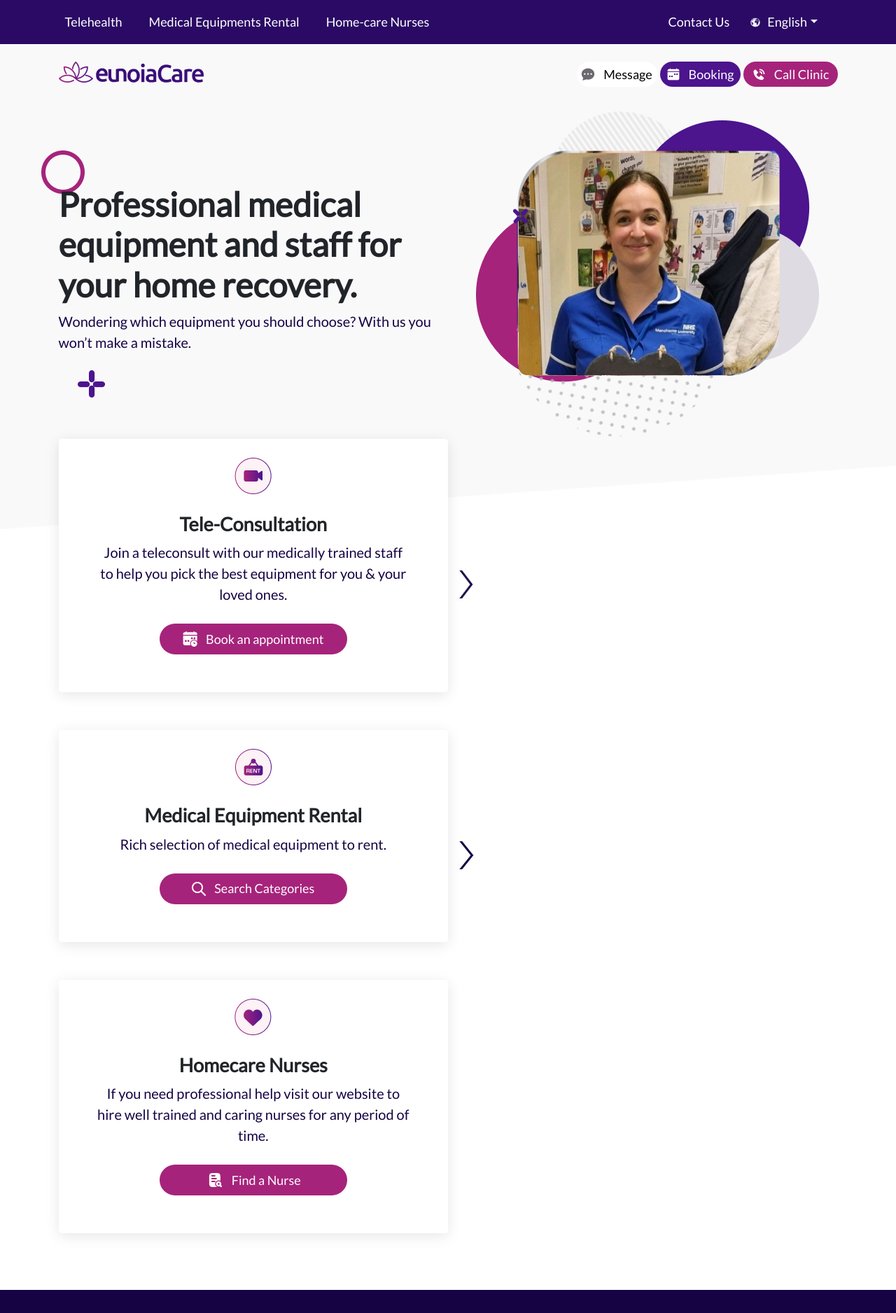
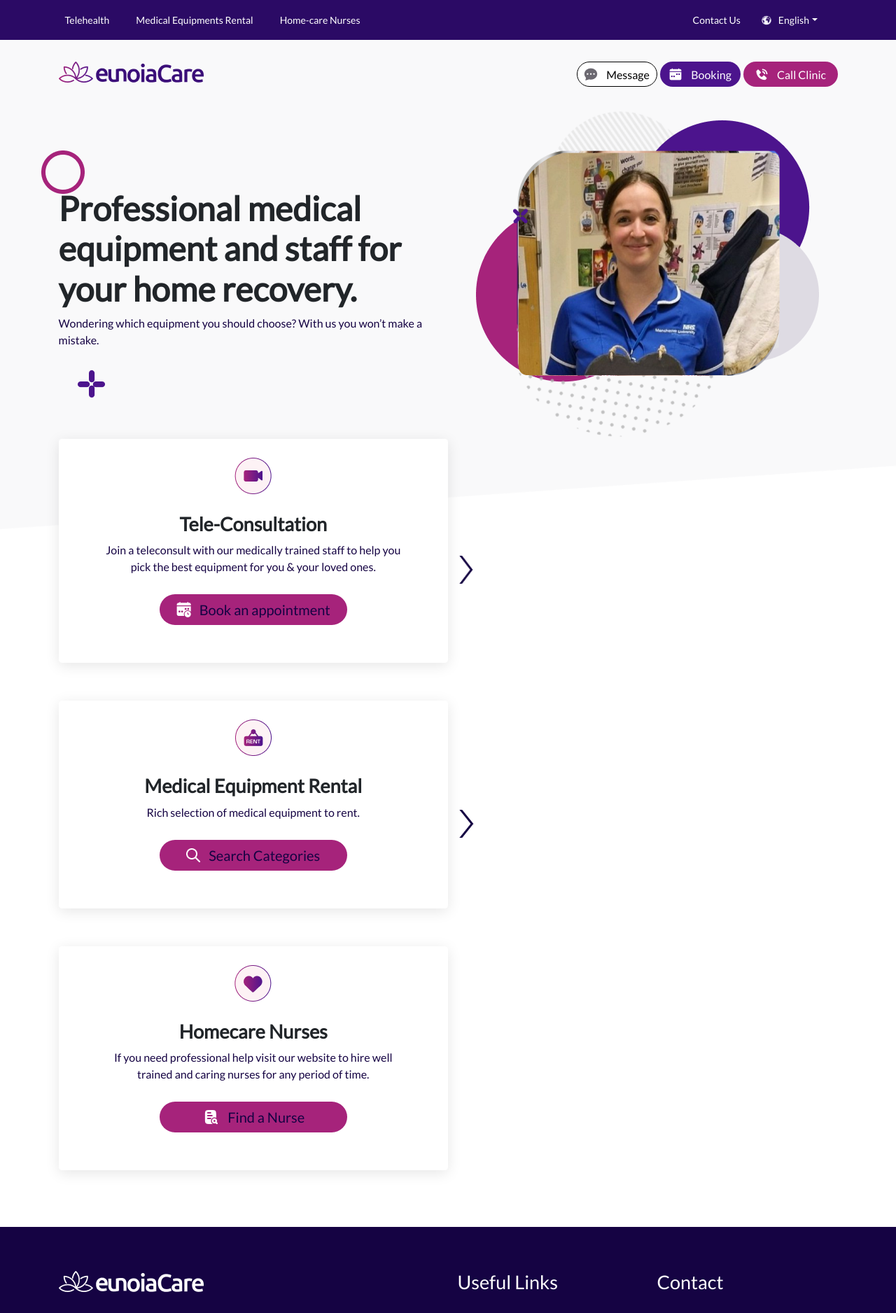
Before and after one commit to NathanNhan/du-an-congty, a React (Create React App) app: page / in a window 1280 px wide. Shown: the top 1876 px of the page at 70% size. Built offline with nearby package versions, Linux system fonts and the light colour scheme.

Commit message:
update_14052022

```diff
--- a/package.json
+++ b/package.json
@@ -9,7 +9,9 @@
     "node-sass": "^7.0.1",
     "react": "^18.1.0",
     "react-dom": "^18.1.0",
+    "react-phone-number-input": "^3.1.52",
     "react-scripts": "5.0.1",
+    "react-toastify": "^9.0.1",
     "web-vitals": "^2.1.4"
   },
   "scripts": {
--- a/src/Layout/MainLayout.js
+++ b/src/Layout/MainLayout.js
@@ -1,8 +1,10 @@
 import React from 'react'
 import logo_footer from "../asset/logo_footer.png";
 import language from "../asset/language.png";
-
+import { ToastContainer, toast } from "react-toastify";
+import "react-toastify/dist/ReactToastify.css";
 const MainLayout = ({children}) => {
+  const notify = () => toast("Coming soon");
   return (
     <div>
       <header className="mb-5">
@@ -34,11 +36,14 @@ const MainLayout = ({children}) => {
                   </a>
                 </li>
                 <li className="nav-item">
-                  <a className="nav-link text-white" href="#">
+                  <a
+                    className="nav-link text-white"
+                    href="https://eunoiacare.co.id/"
+                  >
                     Medical Equipments Rental
                   </a>
                 </li>
-                <li className="nav-item">
+                <li className="nav-item" onClick={notify}>
                   <a className="nav-link text-white" href="#" tabIndex={-1}>
                     Home-care Nurses
                   </a>
--- a/src/Pages/HomePage.js
+++ b/src/Pages/HomePage.js
@@ -1,4 +1,4 @@
-import React from "react";
+import React, {useState} from "react";
 import arow from "../asset/Fill.png";
 import Logo from "../asset/Logo_indentity.png";
 import Hero from "../asset/hero.png";
@@ -20,8 +20,18 @@ import group_icon_star from "../asset/group_606.png";
 import group_icon_star1 from "../asset/group_603.png";
 import phone_icon from "../asset/phone_icon.png";
 import ear_phone from "../asset/ear_phone.png";
-
+import { ToastContainer, toast } from "react-toastify";
+import "react-toastify/dist/ReactToastify.css";
+import "react-phone-number-input/style.css";
+import PhoneInput from "react-phone-number-input";
 const HomePage = () => {
+  // `value` will be the parsed phone number in E.164 format.
+  // Example: "+12133734253".
+  const [value, setValue] = useState();
+  //show message
+  const notify = () => {
+    toast("Coming soon");
+  };
   return (
     <MainLayout>
       <main className="body">
@@ -98,7 +108,12 @@ const HomePage = () => {
                             We will contact through your phone number right
                             away!
                           </p>
-                          <input className="tel-info" type="text" />
+
+                          <PhoneInput
+                            placeholder="XXXX-XXXX-XXXX"
+                            value={value}
+                            onChange={setValue}
+                          />
                         </div>
                         <div className="footer-modal ">
                           <button className="call_me_back">
@@ -155,11 +170,12 @@ const HomePage = () => {
                         help you pick the best equipment for you & your loved
                         ones.
                       </p>
-
+                      <a href="https://eunoiacare.co.id/">
                         <button className="button-cart m-auto text-white">
                           <img src={icon_subtract} alt="" />
-                        Book an appointment
+                          <p>Book an appointment</p>
                         </button>
+                      </a>
                     </div>
                   </div>
                 </div>
@@ -176,11 +192,12 @@ const HomePage = () => {
                       <p className="mb-4 mt-2">
                         Rich selection of medical equipment to rent.
                       </p>
-
+                      <a href="https://eunoiacare.co.id/">
                         <button className="button-cart m-auto text-white">
                           <img src={icon_search} alt="" />
-                        Search Categories
+                          <p>Search Categories</p>
                         </button>
+                      </a>
                     </div>
                   </div>
                 </div>
@@ -199,10 +216,14 @@ const HomePage = () => {
                         well trained and caring nurses for any period of time.
                       </p>
 
-                      <button className="button-cart m-auto text-white">
+                      <button
+                        className="button-cart m-auto text-white"
+                        onClick={notify}
+                      >
                         <img src={icon_subtract_1} alt="" />
-                        Find a Nurse
+                        <p>Find a Nurse</p>
                       </button>
+                      <ToastContainer />
                     </div>
                   </div>
                 </div>
--- a/src/index.scss
+++ b/src/index.scss
@@ -58,7 +58,7 @@ p {
 	font-family: 'Lato';
 	font-style: normal;
 	font-weight: 400;
-	font-size: 20px;
+	font-size: 16px;
 	line-height: 150%;
 	color: #150343;
 	&.text-white {
@@ -99,22 +99,7 @@ p {
 	order: 0;
 	align-self: stretch;
 	flex-grow: 0;
-}
-.btn-1 {
-	display: flex;
-	flex-direction: row;
-	justify-content: center;
-	align-items: center;
-	padding: 6px 12px;
-	gap: 12px;
-	width: 115px;
-	height: 36px;
-	background: #FFF;
-	border-radius: 60px;
-	flex: none;
-	order: 0;
-	align-self: stretch;
-	flex-grow: 0;
+	font-size: 16px;
 }
 .btn-2 {
 	display: flex;
@@ -133,6 +118,7 @@ p {
 	order: 0;
 	align-self: stretch;
 	flex-grow: 0;
+	font-size: 16px;
 }
 .btn-3 {
 	display: flex;
@@ -150,6 +136,7 @@ p {
 	order: 0;
 	align-self: stretch;
 	flex-grow: 0;
+	font-size: 16px;
 }
 .custom-content {
 	display: flex;
@@ -278,11 +265,21 @@ ul.dropdown-menu.show>li {
 li.nav-item:active {
 	background-color: #FFFFFF;
 }
+a {
+	text-decoration: none!important;
+}
 a.nav-link.active.text-white:active {
-	color: #050020;
+	color: #050020!important;
 }
 a.nav-link.text-white:active {
-	color: #050020;
+	color: #050020!important;
+}
+a.nav-link.text-white, a.dropdown-item {
+	font-size: 14px!important;
+}
+button.button-cart.m-auto.text-white>p {
+    font-size: 20px!important;
+	margin: 0;
 }
 li.nav-item.dropdown.custom-flex {
 	display: flex;
@@ -302,6 +299,9 @@ li.nav-item {
 		align-items: center;
 	}
 }
+button.btn-1 {
+    border: 1px solid black!important;
+}
 .custom-flex {
 	display: flex;
 	justify-content: center;
@@ -320,3 +320,30 @@ li.nav-item {
 	  margin-top: 30px;
   }
 }
+
+.PhoneInput {
+	box-sizing: border-box;
+	display: flex;
+	flex-direction: row;
+	align-items: center;
+	gap: 12px;
+	width: 391px;
+	height: 48px;
+	background: #FFFFFF;
+	border-radius: 6px;
+	flex: none;
+	order: 1;
+	align-self: stretch;
+	flex-grow: 0;
+}
+
+.PhoneInputInput {
+	box-sizing: border-box;
+	display: flex;
+	flex-direction: row;
+	align-items: center;
+	width: 100%;
+	height: 48px;
+	background: #FFFFFF;
+	border: 1px solid #D4D1D9;
+}
```
Also changed, not shown: 1 other file (tests, documents, lock files or other folders). Lines whose indentation alone changed are shown as unchanged.
